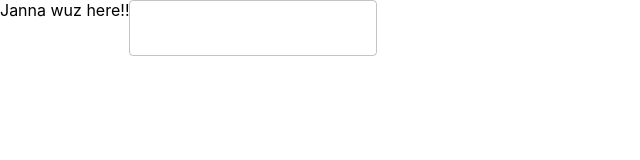
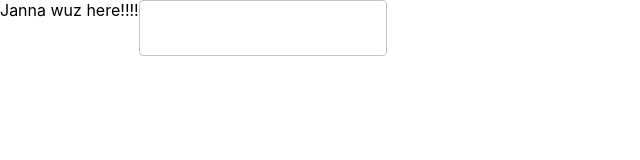
Before and after one commit to jannaparrot/reactPOC, a React (Create React App) app: page / in a window 1280 px wide. Shown: the top 160 px of the page, without its empty margins (0-640 px from the left). Built offline with nearby package versions, Linux system fonts and the light colour scheme.

Commit message:
extra text test

```diff
--- a/src/App.tsx
+++ b/src/App.tsx
@@ -5,7 +5,7 @@ function App() {
   return (
     //A box is a div, but more.
     <Box>
-      Janna wuz here!!
+      Janna wuz here!!!!
       <TextField>
 
       </TextField>
```
